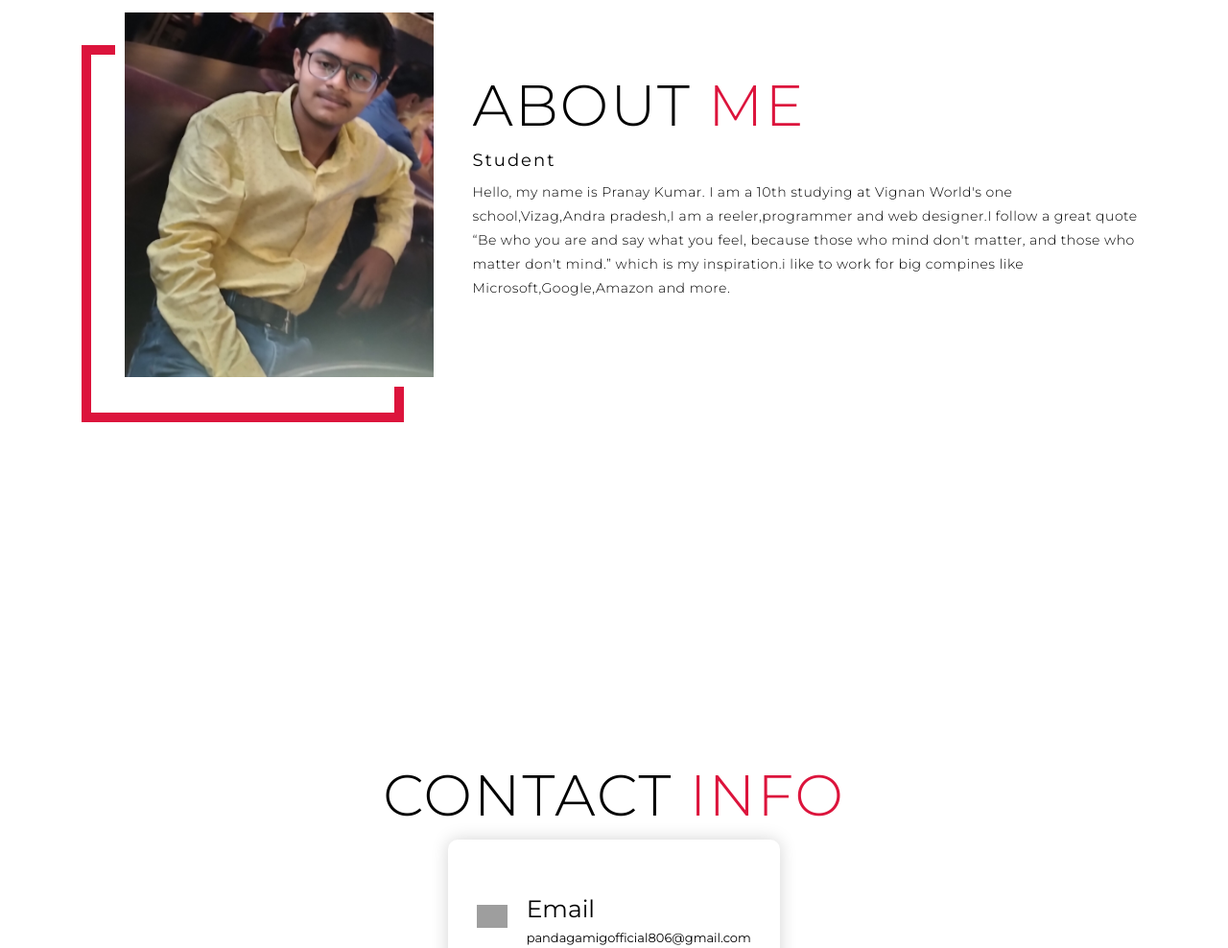
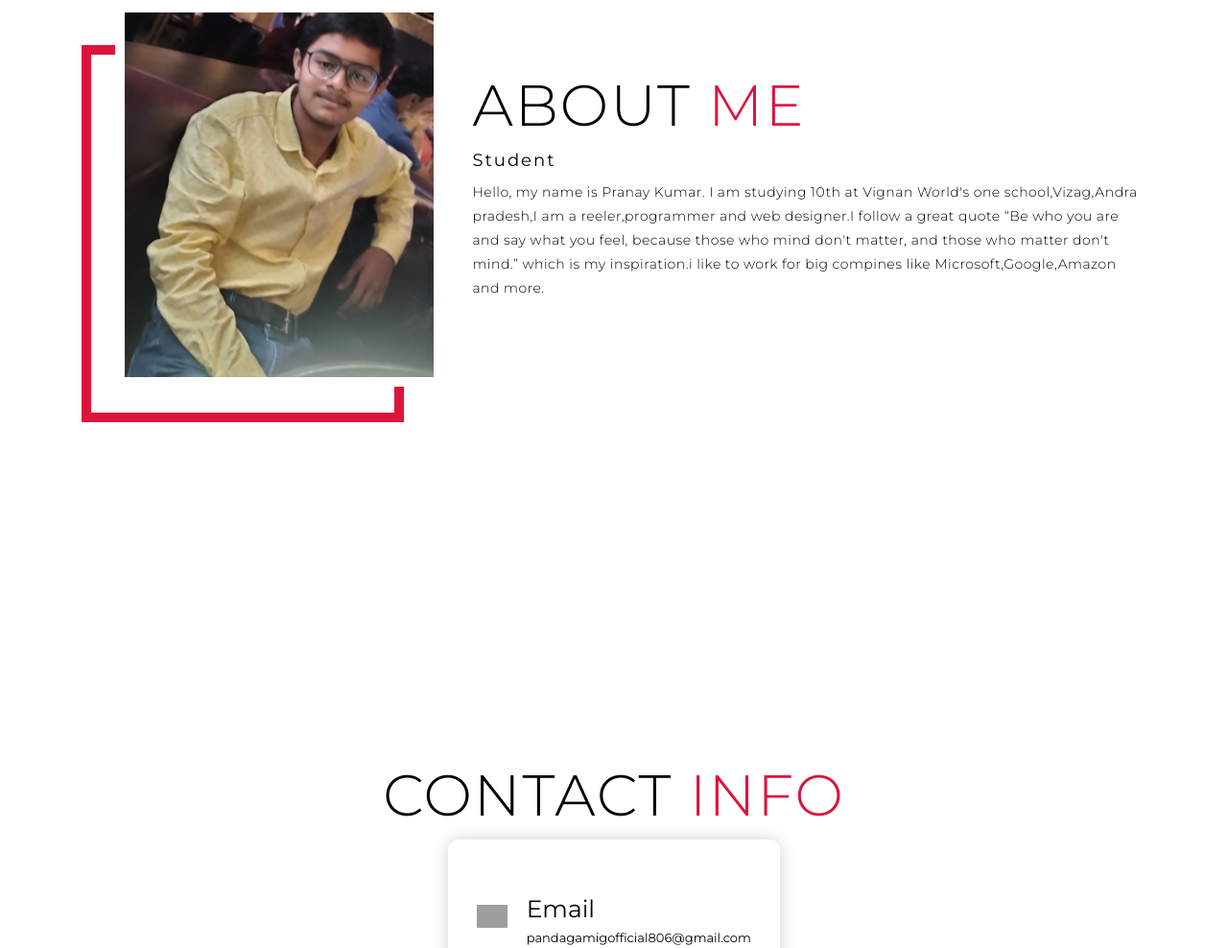
Before and after one commit to Pranay1234567890/Pranay-Protofile, a plain HTML site: page index.html in a window 1280 px wide. Shown: the part 3540-4528 px from the top of the page at 96% size. Drawn offline with Linux system fonts and the light colour scheme; grey boxes are pictures that could not be loaded.

Commit message:
Update index.html

```diff
--- a/index.html
+++ b/index.html
@@ -135,7 +135,7 @@
       <div class="col-right">
         <h1 class="section-title">About <span>me</span></h1>
         <h2>Student</h2>
-        <p>Hello, my name is Pranay Kumar. I am a 10th studying at Vignan World's one school,Vizag,Andra pradesh,I am a reeler,programmer and web designer.I follow a great quote “Be who you are and say what you feel, because those who mind don't matter, and those who matter don't mind.” which is my inspiration.i like to work for big compines like Microsoft,Google,Amazon and more. </p>
+        <p>Hello, my name is Pranay Kumar. I am studying 10th at Vignan World's one school,Vizag,Andra pradesh,I am a reeler,programmer and web designer.I follow a great quote “Be who you are and say what you feel, because those who mind don't matter, and those who matter don't mind.” which is my inspiration.i like to work for big compines like Microsoft,Google,Amazon and more. </p>
 
       </div>
     </div>
```
